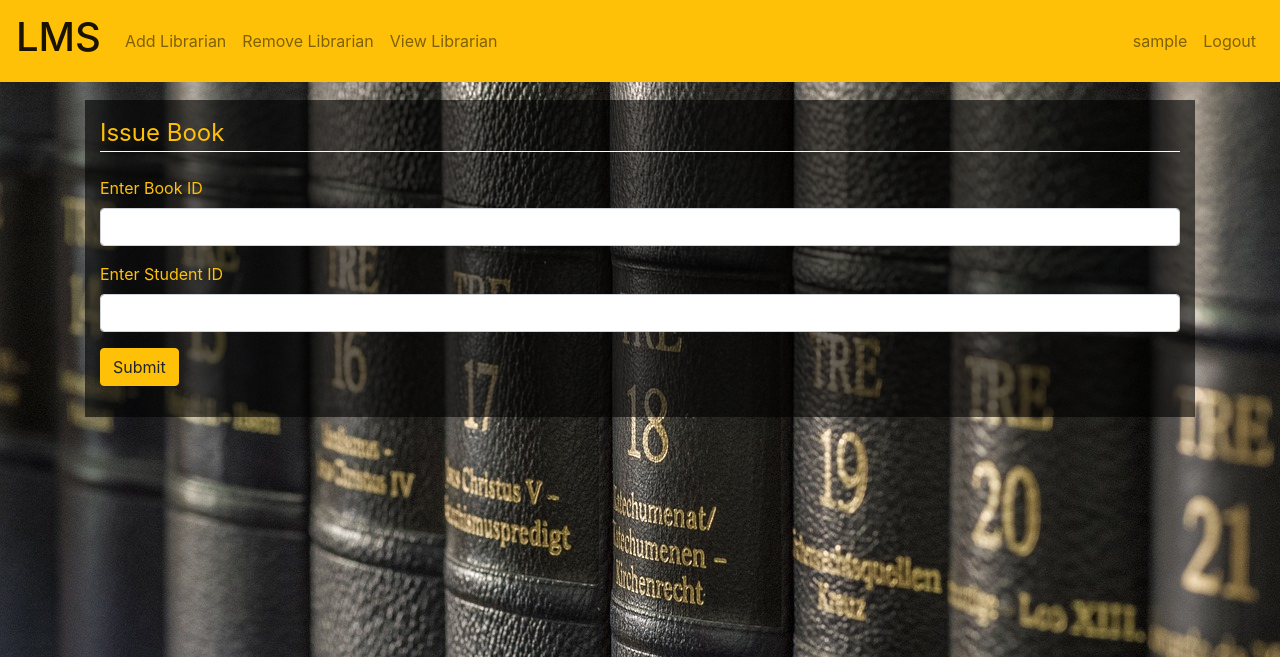
After one commit to laureenf/dbms-project, a Flask app: page /librarian/issue-book in a window 1280 px wide. The commit adds this page. Shown: the top 657 px of the page. Run offline with Flask 2, Linux system fonts and the light colour scheme; a user stored in the database is signed in; some libraries are stand-ins or nearby versions.

Commit message:
issue book

```diff
--- a/lms/models.py
+++ b/lms/models.py
@@ -79,6 +79,7 @@ class IssuedBooks(db.Model):
     student_id = db.Column(db.Integer, db.ForeignKey('student.id', onupdate="CASCADE", ondelete="CASCADE"), primary_key=True)
     issue_date = db.Column(db.Date, nullable=False, default=datetime.utcnow)
     return_date = db.Column(db.Date)
+    is_returned = db.Column(db.Boolean, nullable=False, default=True)
     fine_due = db.Column(db.Integer, nullable=False, default=0)
 
     book = db.relationship('Book', backref='students')
--- a/lms/routes.py
+++ b/lms/routes.py
@@ -200,25 +200,28 @@ def view_student():
 def add_book():
     form = AddBookForm()
     if form.validate_on_submit():
-        book = Book(name=form.name.data, edition=form.edition.data, price=form.price.data)
-        #add dept
-        dept = Department.query.filter_by(name=form.dept.data.lower()).one_or_none()
-        if not dept:
-            dept = Department(name=form.dept.data)
-            db.session.add(dept)
+        book = Book.query.filter_by(name=form.name.data, edition=form.edition.data, price=form.price.data).one_or_none()
+        if not book:
+            #book doesn't exist
+            #add dept
+            book = Book(name=form.name.data, edition=form.edition.data, price=form.price.data)
+            dept = Department.query.filter_by(name=form.dept.data.lower()).one_or_none()
+            if not dept:
+                dept = Department(name=form.dept.data)
+                db.session.add(dept)
+                db.session.commit()
+            book.dept = dept
+            #add authors
+            authors_book = [author.strip() for author in form.authors.data.split(',')]
+            for author in authors_book:
+                authr = Author.query.filter_by(name=author).one_or_none()
+                if not authr:
+                    authr = Author(name=author)
+                    db.session.add(authr)
+                book.authors.append(authr)
+            db.session.add(book)
             db.session.commit()
-        book.dept = dept
-        #add authors
-        authors_book = [author.strip() for author in form.authors.data.split(',')]
-        for author in authors_book:
-            authr = Author.query.filter_by(name=author).one_or_none()
-            if not authr:
-                authr = Author(name=author)
-                book.authors.append(authr)
-                db.session.add(authr)
-        db.session.add(book)
-        db.session.commit()
-        #add copies available
+            #add copies available
         inst_book = InstituteBooks(copies_available=form.copies_available.data)
         inst_book.admin = current_user.admin
         inst_book.book = book
@@ -270,4 +273,49 @@ def remove_book():
 def view_book():
     inst_books = InstituteBooks.query.filter_by(admin=current_user.admin).all()
     return render_template('librarian/view_book.html', inst_books=inst_books)
+
+@app.route('/librarian/issue-book', methods=['GET', 'POST'], endpoint='issue_book')
+@login_required
+def issue_book():
+    form = request.form
+    if form:
+        if form.get('book_id'):
+            #print details
+            book = InstituteBooks.query.filter_by(book_id=form.get('book_id'), admin=current_user.admin).one_or_none()
+            student = Student.query.filter_by(id=form.get('student_id')).one_or_none()
+            if book:
+                if not book.copies_available:
+                    flash("Book unavailable at the moment", 'danger')
+                    return redirect(url_for('issue_book'))
+            else:
+                flash("Book record doesn't exist", 'danger')
+                return redirect(url_for('issue_book'))
+            if not student:
+                flash("Student record doesn't exist", 'danger')
+                return redirect(url_for('issue_book'))
+            if IssuedBooks.query.filter_by(book_id=book.book_id, student_id=student.id).one_or_none():
+                flash("Book has already been issued to student", 'danger')
+                return redirect(url_for('issue_book'))
+            return render_template('librarian/issue_book.html', inst_book=book, student=student)
+        elif form.get('issue') == '':
+            #issue book
+            inst_bk = InstituteBooks.query.filter_by(book_id=form.get('bk_id'), admin=current_user.admin).first()
+            book_issue = IssuedBooks(book_id=form.get('bk_id'), student_id=form.get('st_id'))
+            inst_bk.copies_available = inst_bk.copies_available - 1
+            db.session.add(book_issue)
+            db.session.add(inst_bk)
+            db.session.commit()
+            flash("Book issued successfully", 'success')
+        elif form.get('cancel') == '':
+            #go back
+            return redirect(url_for('issue_book'))
+
+
+
+    return render_template('librarian/issue_book.html', book=None, student=None)
+
+@app.route('/librarian/return-book', endpoint='return_book')
+@login_required
+def return_book():
+    return render_template('librarian/return_book.html')
 '''END OF LIBRARIAN PAGES'''
--- a/lms/templates/layout.html
+++ b/lms/templates/layout.html
@@ -32,6 +32,11 @@
     <script src="https://ajax.googleapis.com/ajax/libs/jquery/3.5.1/jquery.min.js"></script>
     <script src="https://cdnjs.cloudflare.com/ajax/libs/popper.js/1.16.0/umd/popper.min.js"></script>
     <script src="https://maxcdn.bootstrapcdn.com/bootstrap/4.5.0/js/bootstrap.min.js"></script>
-
+    <script>
+      function go_to(url) {
+        var base_url = window.location.origin;
+        window.location.replace(base_url + url)
+      }
+    </script>
 </body>
 </html>
--- /dev/null
+++ b/lms/templates/librarian/issue_book.html
@@ -0,0 +1,43 @@
+{% extends 'layout.html' %}
+{% set active_page = "remove" %}
+{% block title %}
+<title>Librarian | Issue Book</title>
+{% endblock %}
+
+{% block content %}
+
+<div class="section-content text-warning">
+    <form action="{{ url_for('issue_book') }}" method="POST">
+        <fieldset class="form-group">
+            <legend class="border-bottom border-light mb-4">Issue Book</legend>
+            <div class="form-group">
+                <label for="">Enter Book ID</label>
+                <input type="number" class="form-control" name="book_id" id="" >
+            </div>
+            <div class="form-group">
+                <label for="">Enter Student ID</label>
+                <input type="number" class="form-control" name="student_id" id="" >
+            </div>
+            <button type="submit" class="btn btn-warning">Submit</button>
+            {% if inst_book and student %}
+            <h3 class="border-bottom border-light mb-4 mt-4">Book Details</h3>
+            <p>Name: {{inst_book.book.name}}</p>
+            <p>Author(s): {{inst_book.book.get_authors()}}</p>
+            <p>Department: {{inst_book.book.dept.name.upper()}}</p>
+            <p>Edition: {{inst_book.book.edition}}</p>
+            <p>Copies Available: {{inst_book.copies_available}}</p>
+
+            <h3 class="border-bottom border-light mb-4 mt-4">Student Details</h3>
+            <p>Name: {{student.name}}</p>
+            <p>Department: {{student.dept.name.upper()}}</p>
+
+            <input type="hidden" name="bk_id" value="{{inst_book.book_id}}">
+            <input type="hidden" name="copies" value="{{inst_book.copies_available}}">
+            <input type="hidden" name="st_id" value="{{student.id}}">
+            <button type="submit" name='issue' class="btn btn-warning mr-2">Issue?</button>
+            <button type="submit" name='cancel' class="btn btn-secondary">Cancel</button>
+            {% endif %}
+        </fieldset>
+    </form>
+</div>
+{% endblock %}
```
Also changed, not shown: lms/templates/home.html (+4 -4 lines), lms/templates/librarian/return_book.html (added, +11 -0 lines).
